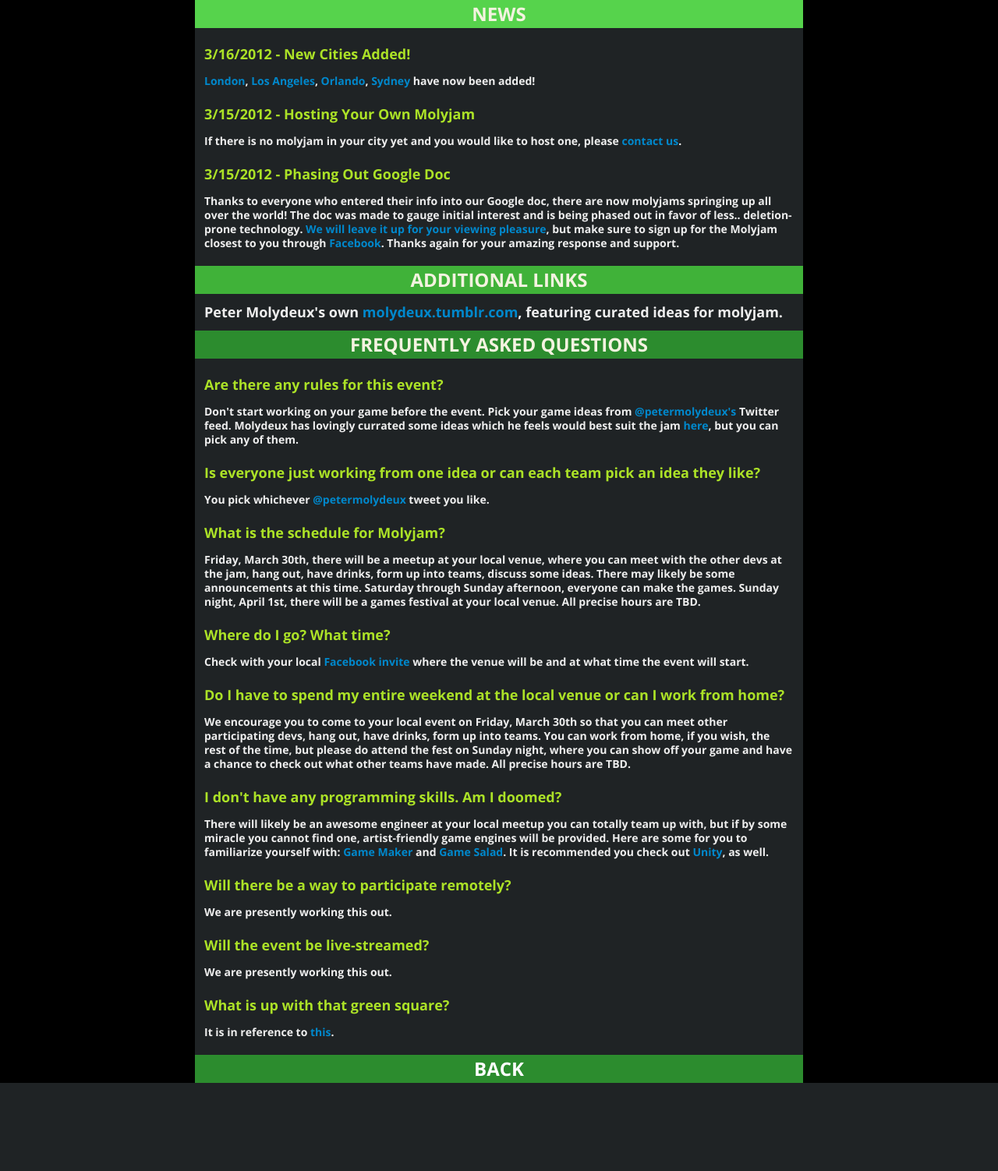
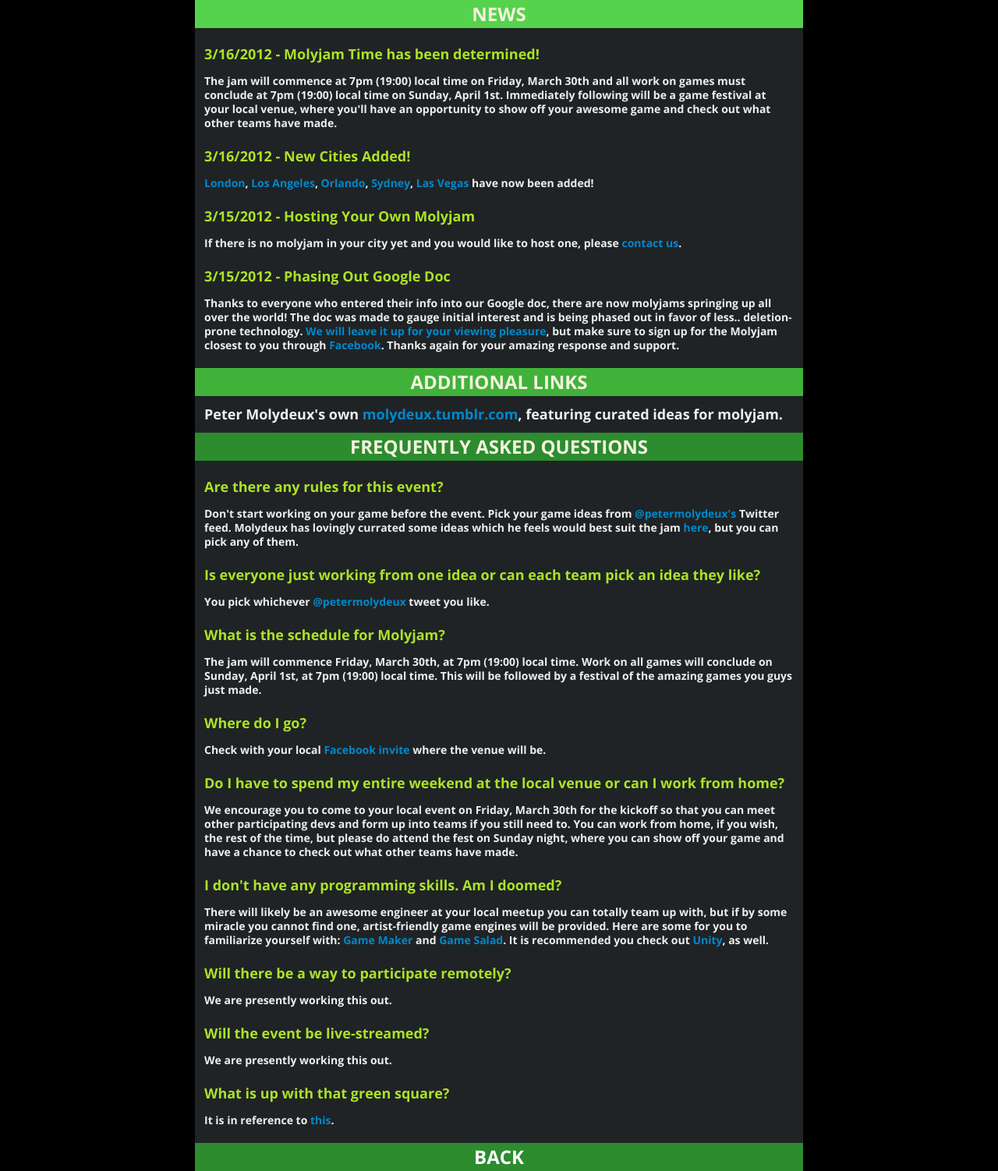
Before and after one commit to tabacco/molydeux, a PHP site: page /news.php in a window 1280 px wide. Shown: the whole page at 78% size. Before the commit the page ends 1389 px from the top, so only its background shows below. Run offline with PHP 8.4, Linux system fonts and the light colour scheme.

Commit message:
time has been determined update.

```diff
--- a/news.php
+++ b/news.php
@@ -13,13 +13,25 @@
 	  <div class="span10 offset1">
         <div style="width: auto; height: auto; padding-top:20px; padding-left: 12px; padding-right: 12px; background-color:#1F2325;">
           <h3 class="green">
+          3/16/2012 - Molyjam Time has been determined!
+          </h3>
+        </div>
+      </div>
+      <div class="span10 offset1">
+        <div style="width: auto; height: auto; padding-top:12px; padding-left: 12px; padding-right: 12px; background-color:#1F2325;">
+          <h4>The jam will commence at 7pm (19:00) local time on Friday, March 30th and all work on games must conclude at 7pm (19:00) local time on Sunday, April 1st. Immediately following will be a game festival at your local venue, where you'll have an opportunity to show off your awesome game and check out what other teams have made.</h4>
+        </div>
+      </div>
+	  <div class="span10 offset1">
+        <div style="width: auto; height: auto; padding-top:20px; padding-left: 12px; padding-right: 12px; background-color:#1F2325;">
+          <h3 class="green">
           3/16/2012 - New Cities Added!
           </h3>
         </div>
       </div>
       <div class="span10 offset1">
         <div style="width: auto; height: auto; padding-top:12px; padding-left: 12px; padding-right: 12px; background-color:#1F2325;">
-          <h4><a href="https://www.facebook.com/events/273233436088258/">London</a>, <a href="https://www.facebook.com/events/321794224546563/">Los Angeles</a>, <a href="https://www.facebook.com/events/305335546201015/">Orlando</a>, <a href="https://www.facebook.com/events/340440959339334/">Sydney</a> have now been added!</h4>
+          <h4><a href="https://www.facebook.com/events/273233436088258/">London</a>, <a href="https://www.facebook.com/events/321794224546563/">Los Angeles</a>, <a href="https://www.facebook.com/events/305335546201015/">Orlando</a>, <a href="https://www.facebook.com/events/340440959339334/">Sydney</a>, <a href="https://www.facebook.com/events/355679211137575/">Las Vegas</a> have now been added!</h4>
         </div>
       </div>
       <div class="span10 offset1">
@@ -110,7 +122,7 @@
       </div>
       <div class="span10 offset1">
         <div style="width: auto; height: auto; padding-top:12px; padding-left: 12px; padding-right: 12px; background-color:#1F2325;">
-          <h4>Friday, March 30th, there will be a meetup at your local venue, where you can meet with the other devs at the jam, hang out, have drinks, form up into teams, discuss some ideas. There may likely be some announcements at this time. Saturday through Sunday afternoon, everyone can make the games.  Sunday night, April 1st, there will be a games festival at your local venue.  All precise hours are TBD.</h4>
+          <h4>The jam will commence Friday, March 30th, at 7pm (19:00) local time. Work on all games will conclude on Sunday, April 1st, at 7pm (19:00) local time.  This will be followed by a festival of the amazing games you guys just made.</h4>
         </div>
       </div>
     </div>
@@ -118,13 +130,13 @@
       <div class="span10 offset1">
         <div style="width: auto; height: auto; padding-top:20px; padding-left: 12px; padding-right: 12px; background-color:#1F2325;">
           <h3 class="green">
-          Where do I go? What time?
+          Where do I go?
           </h3>
         </div>
       </div>
       <div class="span10 offset1">
         <div style="width: auto; height: auto; padding-top:12px; padding-left: 12px; padding-right: 12px; background-color:#1F2325;">
-          <h4>Check with your local <a href="https://www.facebook.com/events/343017505734553/">Facebook invite</a> where the venue will be and at what time the event will start.</h4>
+          <h4>Check with your local <a href="https://www.facebook.com/events/343017505734553/">Facebook invite</a> where the venue will be.</h4>
         </div>
       </div>
     </div>
@@ -138,7 +150,7 @@
       </div>
       <div class="span10 offset1">
         <div style="width: auto; height: auto; padding-top:12px; padding-left: 12px; padding-right: 12px; background-color:#1F2325;">
-          <h4>We encourage you to come to your local event on Friday, March 30th so that you can meet other participating devs, hang out, have drinks, form up into teams. You can work from home, if you wish, the rest of the time, but please do attend the fest on Sunday night, where you can show off your game and have a chance to check out what other teams have made.  All precise hours are TBD.</h4>
+          <h4>We encourage you to come to your local event on Friday, March 30th for the kickoff so that you can meet other participating devs and form up into teams if you still need to. You can work from home, if you wish, the rest of the time, but please do attend the fest on Sunday night, where you can show off your game and have a chance to check out what other teams have made.</h4>
         </div>
       </div>
     </div>
```
